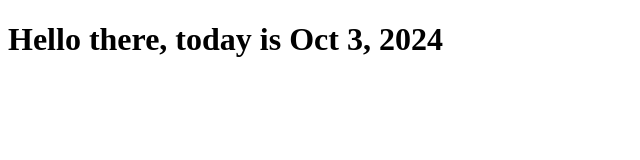
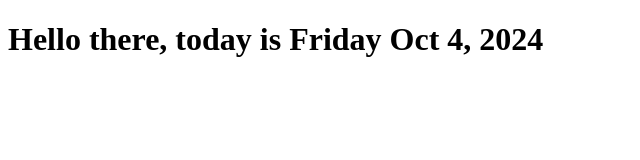
Before and after one commit to derrinc/hello-world-app, a plain HTML site: page index.html in a window 1280 px wide. Shown: the whole page, without its empty margins (0-640 px from the left). Drawn offline with Linux system fonts and the light colour scheme.

Commit message:
Update index.html

```diff
--- a/index.html
+++ b/index.html
@@ -6,6 +6,6 @@
     <title>Hello World</title>
 </head>
 <body>
-    <h1>Hello there, today is Oct 3, 2024</h1>
+    <h1>Hello there, today is Friday Oct 4, 2024</h1>
 </body>
 </html>
```
